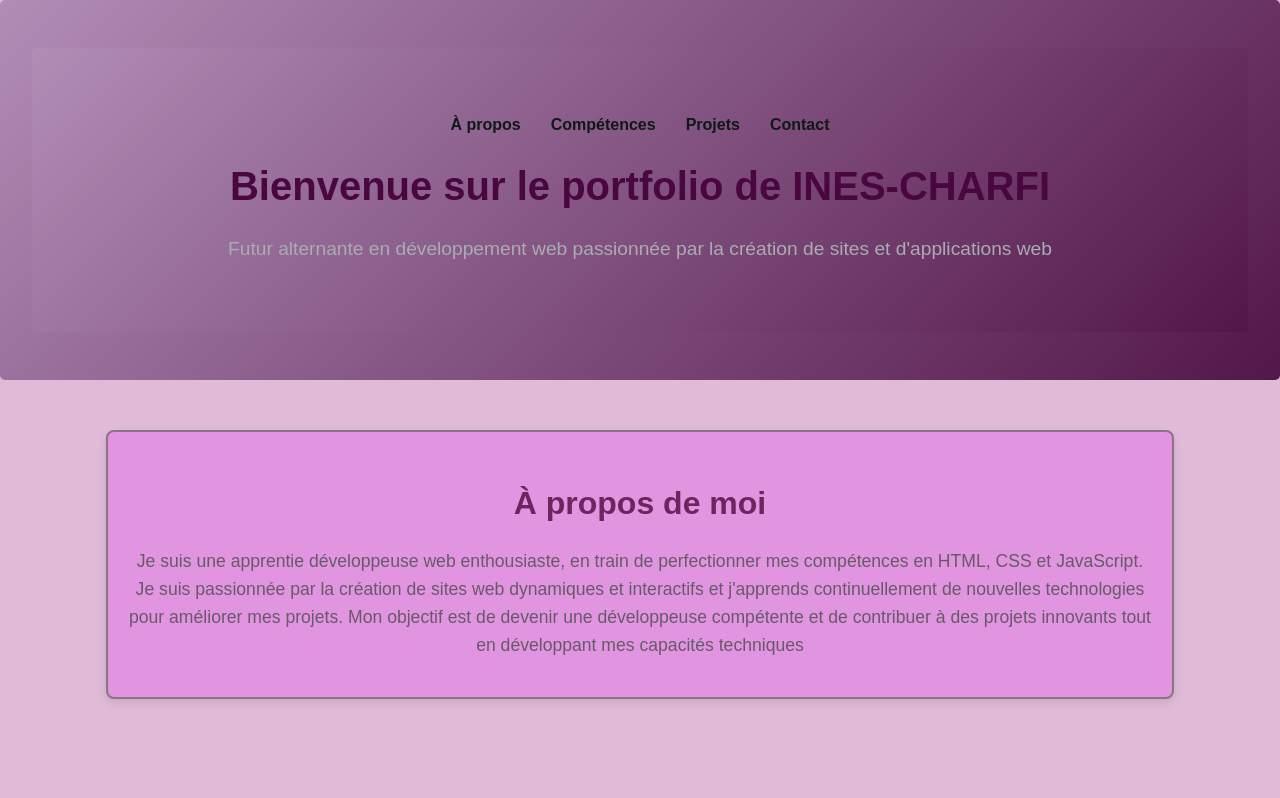
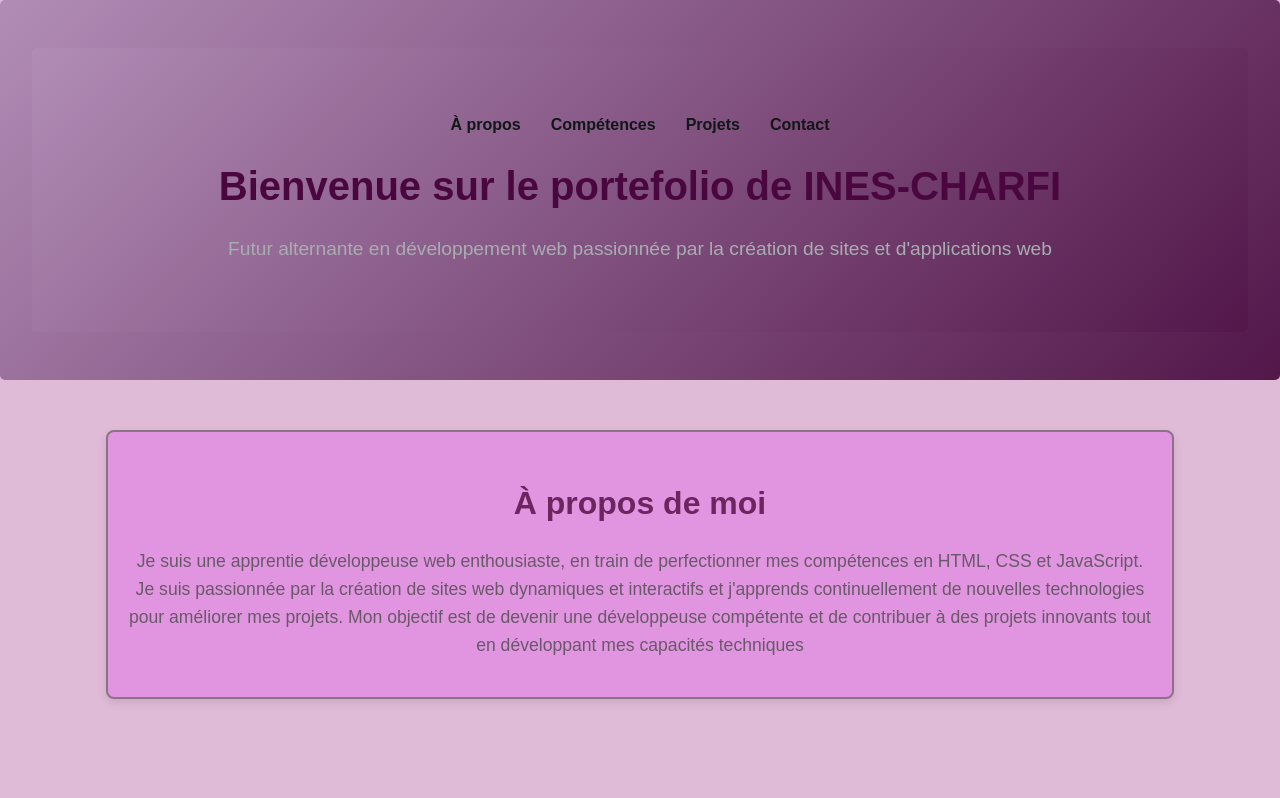
Before and after one commit to ines-charfi/portef-ines, a plain HTML site: page index.html in a window 1280 px wide. Shown: the top 798 px of the page. Drawn offline with Linux system fonts and the light colour scheme.

Commit message:
Update index.html

```diff
--- a/index.html
+++ b/index.html
@@ -36,7 +36,7 @@
                 });
             </script>
 
-            <h1>Bienvenue sur le portfolio de INES-CHARFI</h1>
+            <h1>Bienvenue sur le portefolio de INES-CHARFI</h1>
             <p> Futur alternante en développement web passionnée par la création de sites et d'applications web</p>
         </header>
 
```
